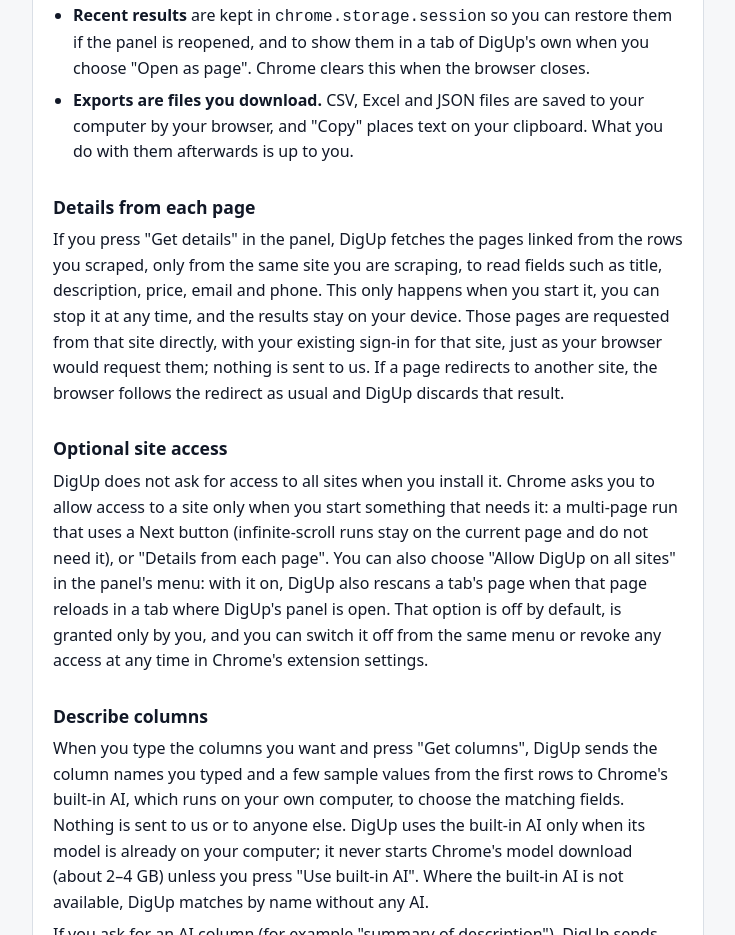
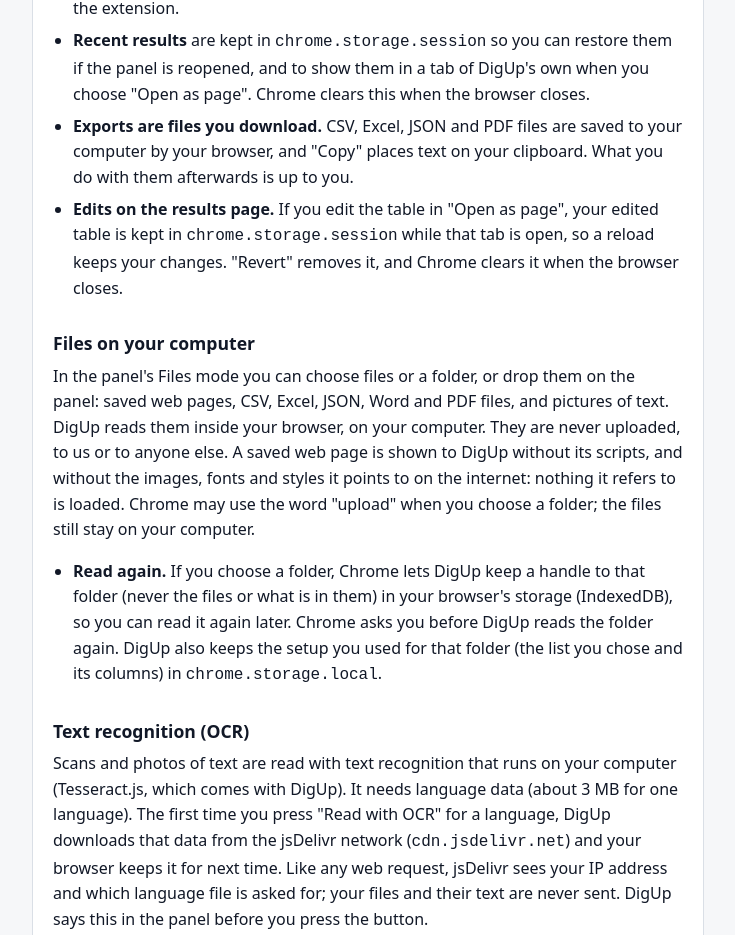
Before and after one commit to satyasampathirao/DigUp, a plain HTML site: page privacy.html in a window 1280 px wide. Shown: the part 823-1758 px from the top of the page, without its empty margins (272-1007 px from the left). Drawn offline with Linux system fonts and the light colour scheme.

Commit message:
Privacy policy: files on this computer, OCR language data, PDF export (DigUp 1.5.0)

```diff
--- a/privacy.html
+++ b/privacy.html
@@ -25,23 +25,33 @@
 <main>
 <article>
   <h1>DigUp Privacy Policy</h1>
-  <p class="meta">Effective date: 2026-11-07</p>
+  <p class="meta">Effective date: 2026-11-11</p>
 
   <p class="lead">DigUp does not collect, transmit, sell or share any personal or browsing data. Everything happens on your device.</p>
 
   <h2>What DigUp does</h2>
-  <p>DigUp is a Chrome extension that reads tables and lists from the web page you are viewing and lets you export them as CSV, Excel or JSON files, or copy them for Google Sheets.</p>
+  <p>DigUp is a Chrome extension that reads tables and lists from the web page you are viewing, or from files you choose on your computer, and lets you export them as CSV, Excel, JSON or PDF files, or copy them for Google Sheets.</p>
 
   <h2>Data we collect</h2>
-  <p>None. DigUp has no servers, no accounts and no analytics. It does not collect personal information, browsing history, page content or usage statistics, and it sends nothing to us. The only requests it makes are the ones you start or turn on yourself: the detail-page fetches described below, page checks, sending rows to a webhook or a Google Sheet you choose, and, only if you turn on the MCP link under AI tools, a connection to a program on your own computer.</p>
+  <p>None. DigUp has no servers, no accounts and no analytics. It does not collect personal information, browsing history, page content or usage statistics, and it sends nothing to us. The only requests it makes are the ones you start or turn on yourself: the detail-page fetches described below, page checks, sending rows to a webhook or a Google Sheet you choose, the text-recognition language data downloaded once if you choose "Read with OCR", and, only if you turn on the MCP link under AI tools, a connection to a program on your own computer.</p>
 
   <h2>How your data is handled</h2>
   <ul>
     <li><strong>Scraping happens locally.</strong> The page is read and processed inside your browser. Nothing is sent to us or to any third party.</li>
     <li><strong>Saved site setups</strong> (the list you chose, column names and the Next button for a site, plus a short fingerprint of the page you saved it on, never the page address itself, so DigUp can tell you when that page's layout may have changed) are stored in <code>chrome.storage.local</code> on your device so DigUp can offer them on your next visit. You can reset them in the panel, or remove them by uninstalling the extension.</li>
     <li><strong>Recent results</strong> are kept in <code>chrome.storage.session</code> so you can restore them if the panel is reopened, and to show them in a tab of DigUp's own when you choose "Open as page". Chrome clears this when the browser closes.</li>
-    <li><strong>Exports are files you download.</strong> CSV, Excel and JSON files are saved to your computer by your browser, and "Copy" places text on your clipboard. What you do with them afterwards is up to you.</li>
+    <li><strong>Exports are files you download.</strong> CSV, Excel, JSON and PDF files are saved to your computer by your browser, and "Copy" places text on your clipboard. What you do with them afterwards is up to you.</li>
+    <li><strong>Edits on the results page.</strong> If you edit the table in "Open as page", your edited table is kept in <code>chrome.storage.session</code> while that tab is open, so a reload keeps your changes. "Revert" removes it, and Chrome clears it when the browser closes.</li>
   </ul>
+
+  <h2>Files on your computer</h2>
+  <p>In the panel's Files mode you can choose files or a folder, or drop them on the panel: saved web pages, CSV, Excel, JSON, Word and PDF files, and pictures of text. DigUp reads them inside your browser, on your computer. They are never uploaded, to us or to anyone else. A saved web page is shown to DigUp without its scripts, and without the images, fonts and styles it points to on the internet: nothing it refers to is loaded. Chrome may use the word "upload" when you choose a folder; the files still stay on your computer.</p>
+  <ul>
+    <li><strong>Read again.</strong> If you choose a folder, Chrome lets DigUp keep a handle to that folder (never the files or what is in them) in your browser's storage (IndexedDB), so you can read it again later. Chrome asks you before DigUp reads the folder again. DigUp also keeps the setup you used for that folder (the list you chose and its columns) in <code>chrome.storage.local</code>.</li>
+  </ul>
+
+  <h2>Text recognition (OCR)</h2>
+  <p>Scans and photos of text are read with text recognition that runs on your computer (Tesseract.js, which comes with DigUp). It needs language data (about 3 MB for one language). The first time you press "Read with OCR" for a language, DigUp downloads that data from the jsDelivr network (<code>cdn.jsdelivr.net</code>) and your browser keeps it for next time. Like any web request, jsDelivr sees your IP address and which language file is asked for; your files and their text are never sent. DigUp says this in the panel before you press the button.</p>
 
   <h2>Details from each page</h2>
   <p>If you press "Get details" in the panel, DigUp fetches the pages linked from the rows you scraped, only from the same site you are scraping, to read fields such as title, description, price, email and phone. This only happens when you start it, you can stop it at any time, and the results stay on your device. Those pages are requested from that site directly, with your existing sign-in for that site, just as your browser would request them; nothing is sent to us. If a page redirects to another site, the browser follows the redirect as usual and DigUp discards that result.</p>
@@ -86,7 +96,7 @@
   <ul>
     <li>No analytics or tracking</li>
     <li>No advertising</li>
-    <li>No remote code: all code ships inside the extension</li>
+    <li>No remote code: all code ships inside the extension (OCR language data is data, not code)</li>
     <li>No selling or sharing of data, because none is collected</li>
   </ul>
 
```
